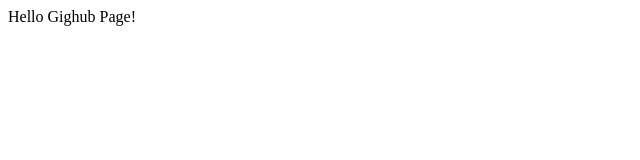
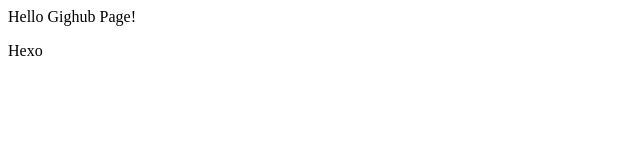
Before and after one commit to wt067531/wt067531.github.io, a plain HTML site: page index.html in a window 1280 px wide. Shown: the full height of the page, 0-640 px from the left. Drawn offline with Linux system fonts and the light colour scheme.

Commit message:
Update Index

```diff
--- a/index.html
+++ b/index.html
@@ -5,5 +5,6 @@
 	</head>
 	<body>
 		<p>Hello Gighub Page!</p>
+		<p>Hexo</p>
 	</body>
 </html>
```
